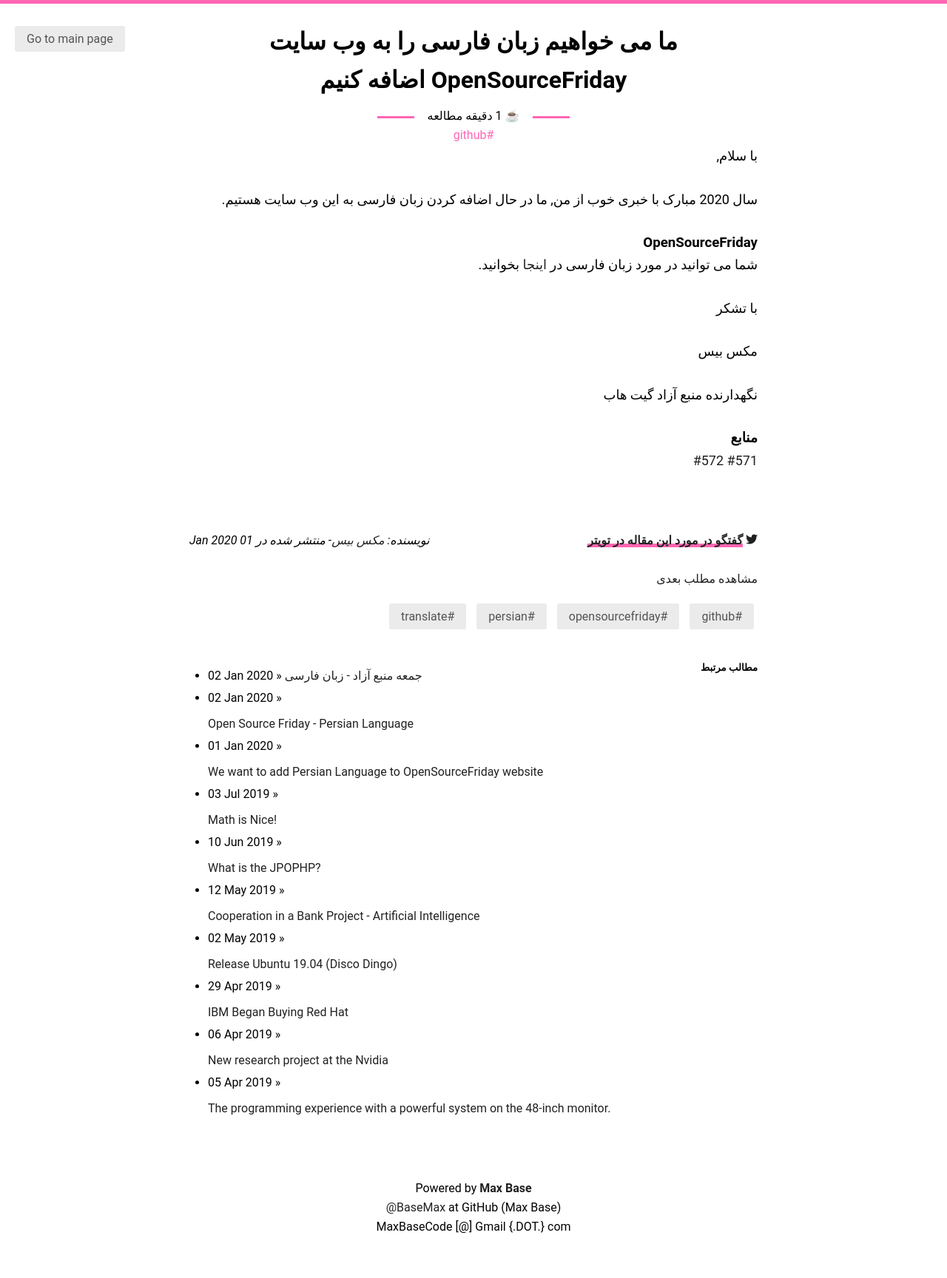
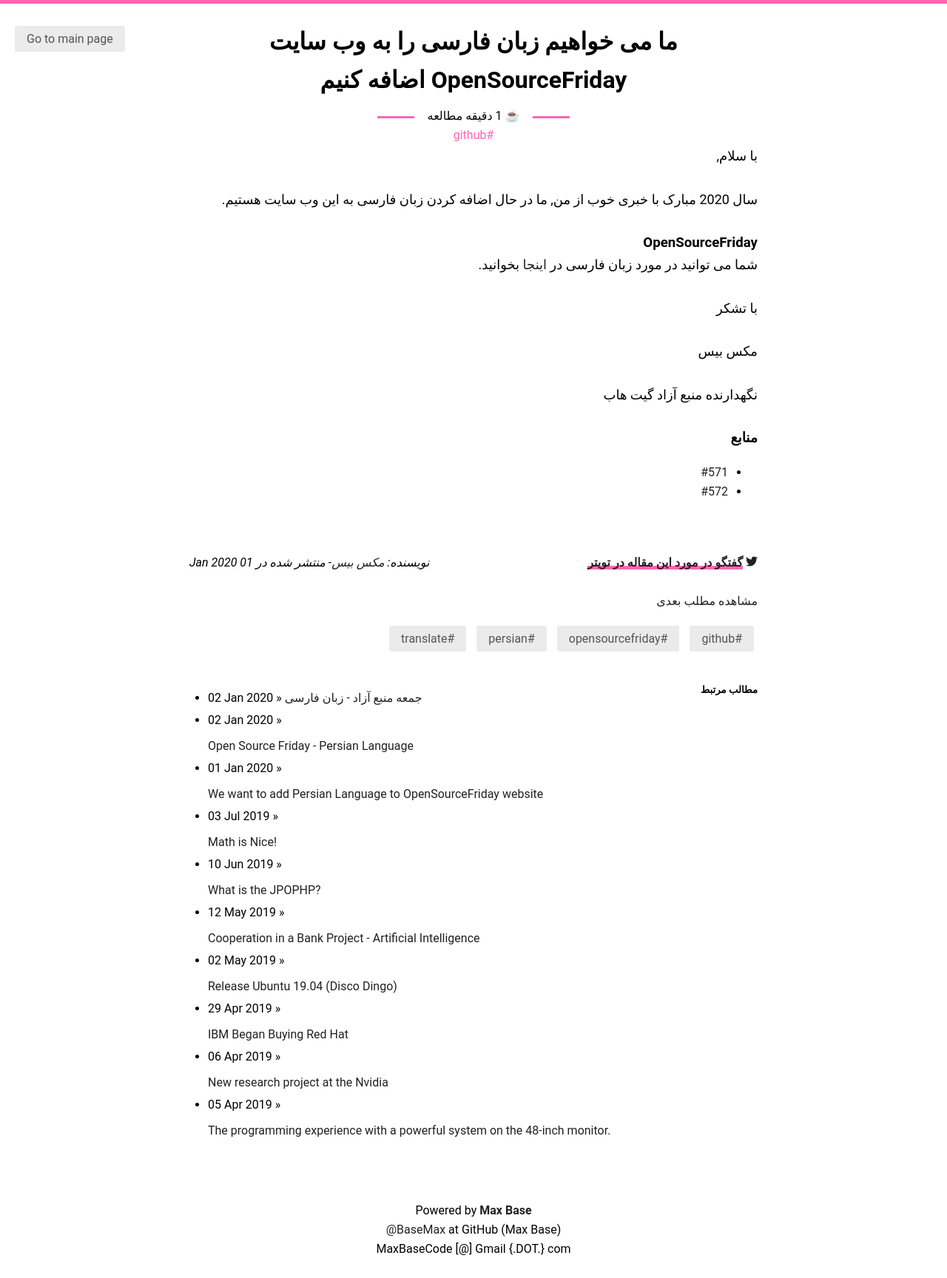
Before and after one commit to BaseMax/MaxBase.org, a Jekyll site: the page built from _posts/2020-01-01-fa-open-source-friday-persian.md, in a window 1280 px wide. Shown: the whole page at 74% size. Built offline with Jekyll 4.4.1, drawn with Linux system fonts in a browser that asks for light colours; before the commit the page ends 1698 px from its top, so only the background shows below that.

```diff
--- a/_posts/2020-01-01-fa-open-source-friday-persian.md
+++ b/_posts/2020-01-01-fa-open-source-friday-persian.md
@@ -27,5 +27,5 @@ tags: github opensourcefriday persian translate
 
 ### منابع
 
-[#571](https://github.com/github/opensourcefriday/pull/571)
-[#572](https://github.com/github/opensourcefriday/pull/572)
+- [#571](https://github.com/github/opensourcefriday/pull/571)
+- [#572](https://github.com/github/opensourcefriday/pull/572)
```
